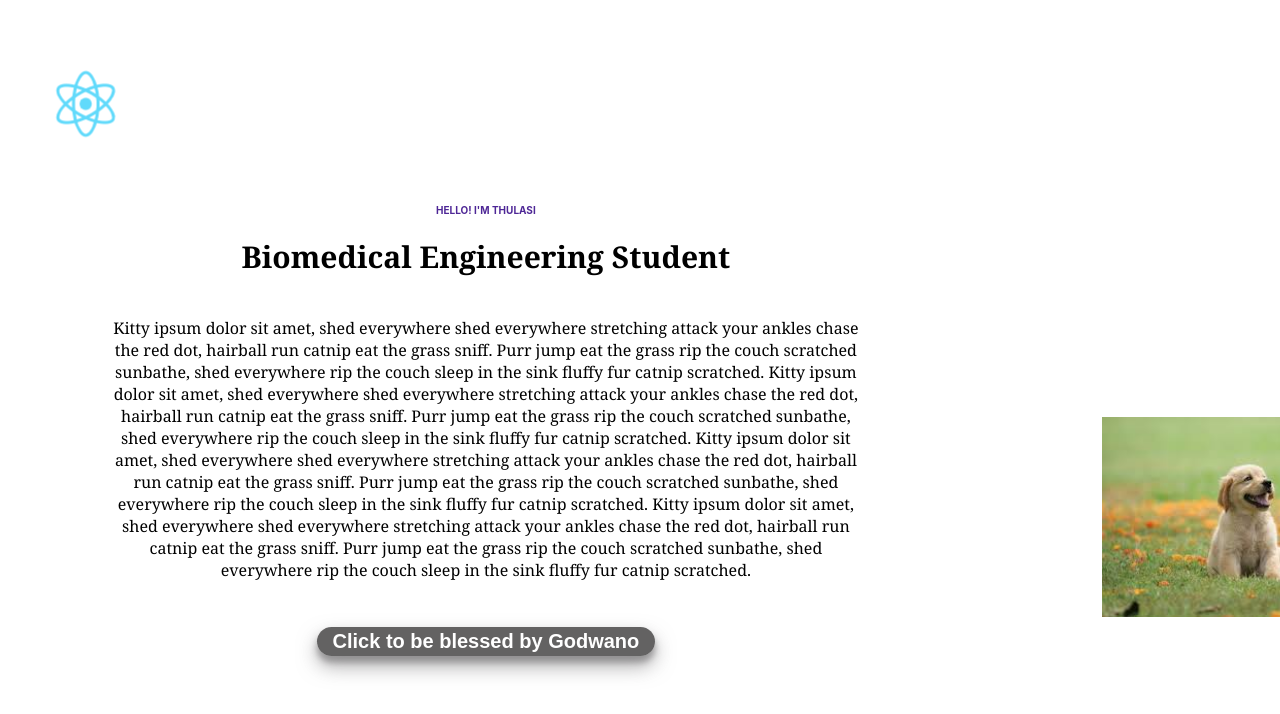
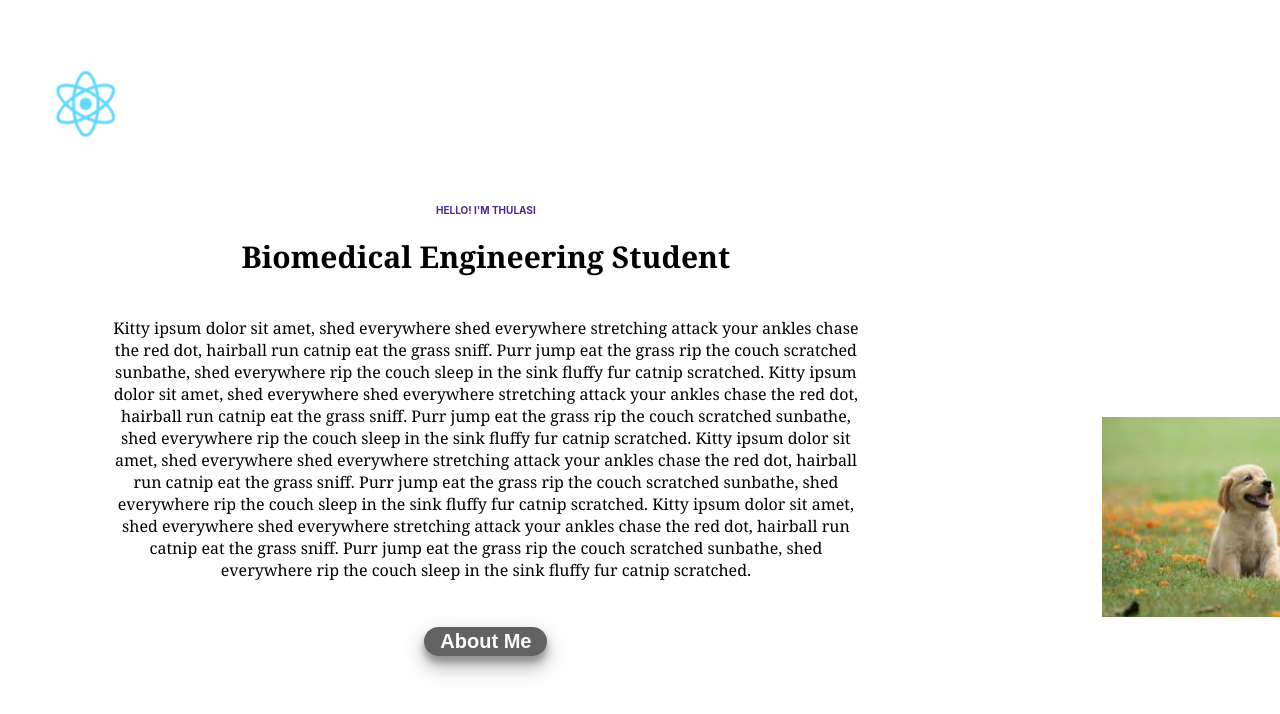
Before and after one commit to Thula2000/Thulasi-Website, a React (Create React App) app: page / in a window 1280 px wide. Shown: the top 714 px of the page. Built offline with nearby package versions, Linux system fonts and the light colour scheme.

Commit message:
link name change

```diff
--- a/src/App.js
+++ b/src/App.js
@@ -38,7 +38,7 @@ function App() {
           return p.name+", ";
         })} */}
         <a class= "App-link">
-          Click to be blessed by Godwano
+          About Me
         </a>
       </header>
 
```
